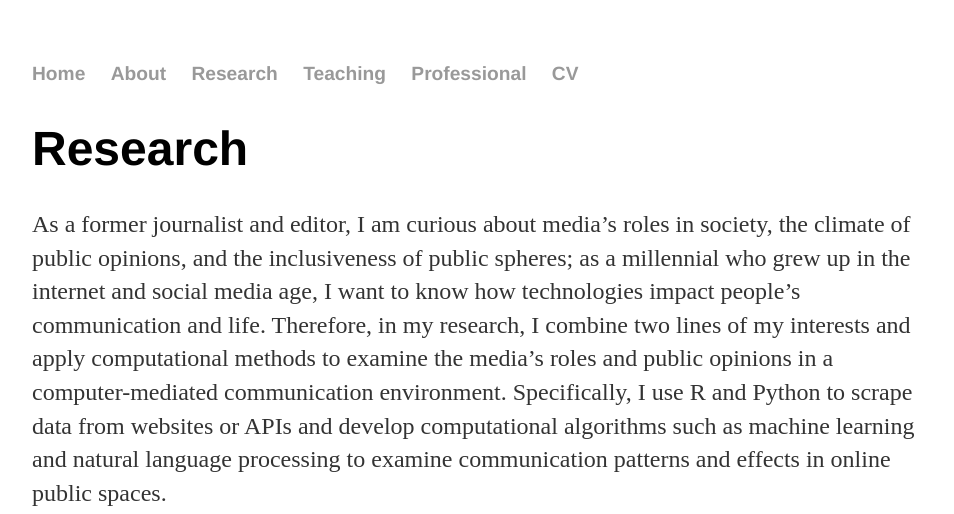
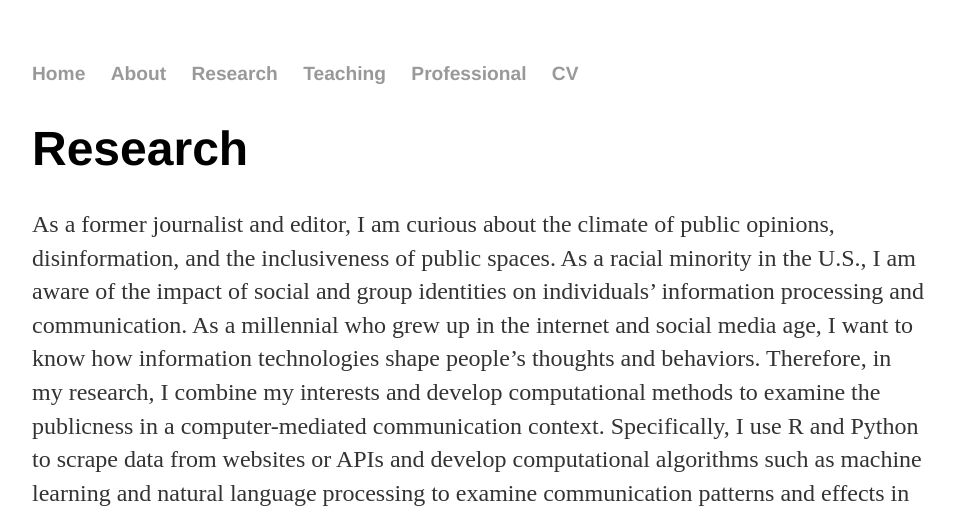
Before and after one commit to LingshuHu/lingshuhu.github.io, a Jekyll site: the page built from research/index.html, in a window 1280 px wide and 1400 px high, cut to the strip 0-514 px from the top of the window. Shown: the whole strip, without its empty margins (160-1114 px from the left). Built offline with Jekyll 4.4.1, drawn with Linux system fonts in a browser that asks for light colours; some of the changed text lies outside the part shown.

Commit message:
Update index.html

```diff
--- a/research/index.html
+++ b/research/index.html
@@ -4,13 +4,13 @@ title: Research
 ---
 	<h1>{{ page.title }}</h1>
   	<div class="blurb">
-  		<p>As a former journalist and editor, I am curious about media’s roles in society, the climate of public opinions, and the inclusiveness of public spheres; as a millennial who grew up in the internet and social media age, I want to know how technologies impact people’s communication and life. Therefore, in my research, I combine two lines of my interests and apply computational methods to examine the media’s roles and public opinions in a computer-mediated communication environment. Specifically, I use R and Python to scrape data from websites or APIs and develop computational algorithms such as machine learning and natural language processing to examine communication patterns and effects in online public spaces. </p>
+  		<p>As a former journalist and editor, I am curious about the climate of public opinions, disinformation, and the inclusiveness of public spaces. As a racial minority in the U.S., I am aware of the impact of social and group identities on individuals’ information processing and communication. As a millennial who grew up in the internet and social media age, I want to know how information technologies shape people’s thoughts and behaviors. Therefore, in my research, I combine my interests and develop computational methods to examine the publicness in a computer-mediated communication context. Specifically, I use R and Python to scrape data from websites or APIs and develop computational algorithms such as machine learning and natural language processing to examine communication patterns and effects in online public spaces. I strive for my research to have both theoretical and practical importance via expanding communication theories to a computer-mediated context, examining people’s behaviors in a fine-grained manner within a natural setting, and providing media practitioners and public insights into effectively delivering information and building inclusive media environments.</p>
 
 		<div class="imgbox"><img class="center-fit" src="../images/IMG_9336.JPG"></div>
 
 	    <h2>Journal Papers</h2>
 		<ul>
-			<li><b>Hu, L</b>. (Forthcoming). Self as brand and brand as self: A 2*2 dimension conceptual model of self-branding in the digital economy. <em>Journal of Internet Commerce</em>.</li>
+			<li><b>Hu, L</b>. (Forthcoming). Self as brand and brand as self: A 2x2 dimension conceptual model of self-branding in the digital economy. <em>Journal of Internet Commerce</em>.</li>
 			<li><b>Hu, L</b>., and Kearney, M.W. (2020). Gendered Tweets: Computational text analysis of gender differences in political discussions on Twitter. <em>Journal of Language and Social Psychology</em>.</li>
 			<li><b>Hu, L</b>. (2018) Is masculinity ‘deteriorating’ in China? Changes of masculinity representation in Chinese film posters from 1951 to 2016. <em>Journal of Gender Studies, 27</em>(3), 335-346.</li>
 			<li><b>Hu, L</b>. (2016) Communication effects of data journalism on Weibo (microblog). <em>Editorial Friend</em> (2), 70-74. (In Chinese)</li>
```
Also changed, not shown: other parts of research/index.html (+2 -2 lines).
